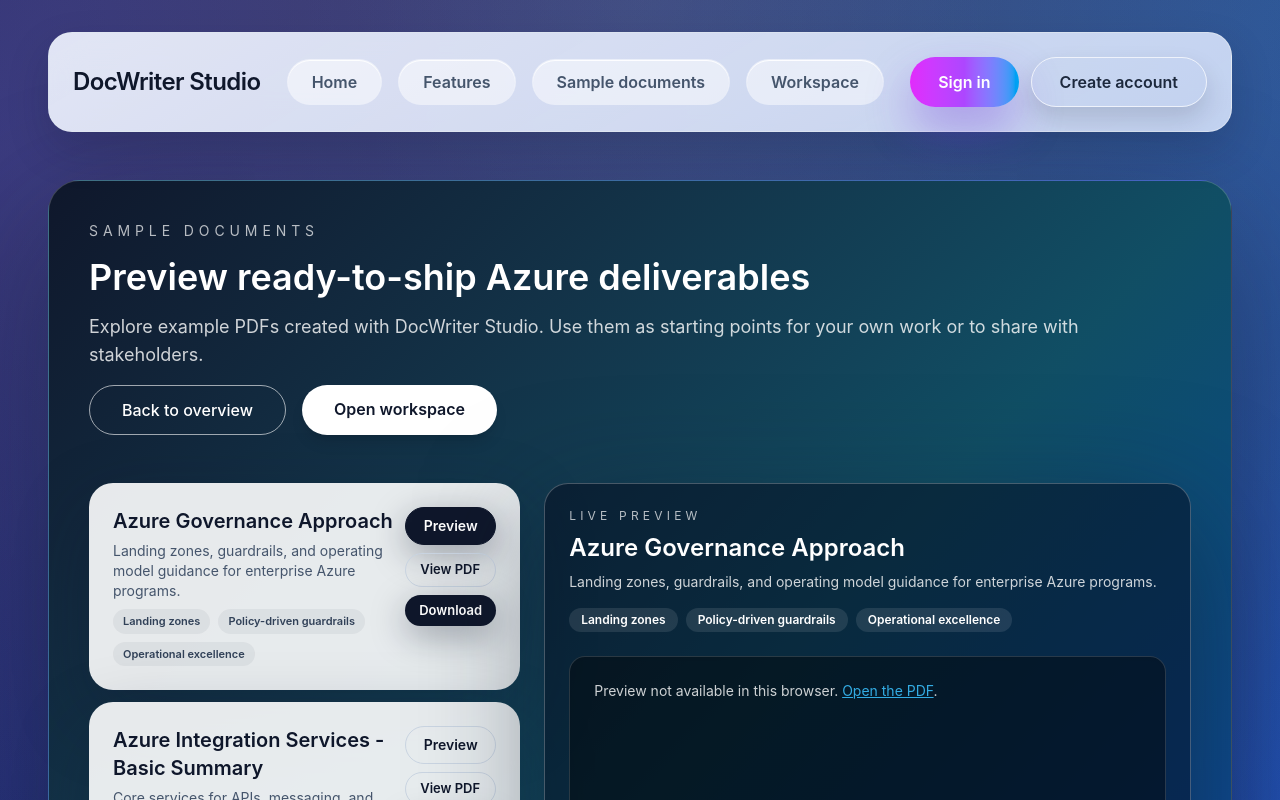
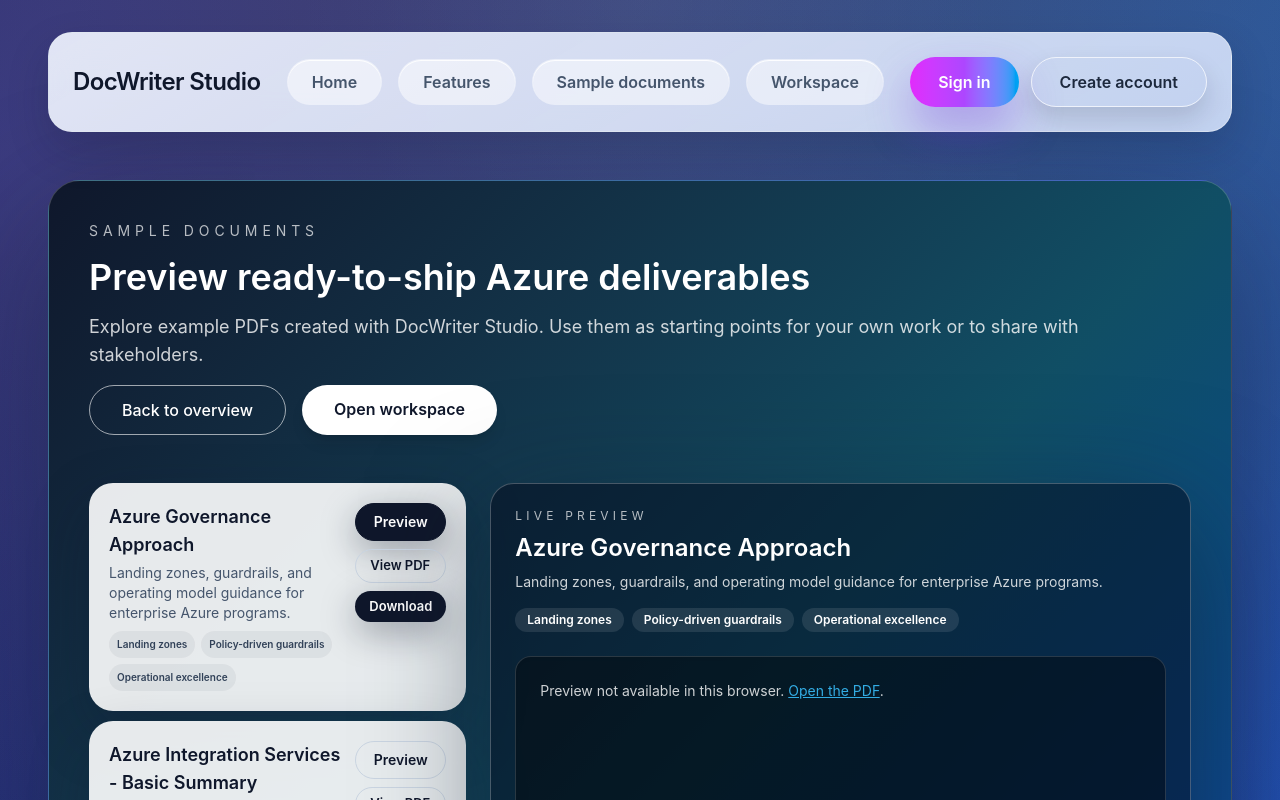
Before and after one commit to azure-way/aidocwriter, a Next.js app in the folder ui/: page /sample-documents in a window 1280 px wide. Shown: the top 800 px of the page. Built offline with nearby package versions, Linux system fonts and the light colour scheme; no server answers.

Commit message:
refactor: update batch sizes and token limits in Settings class; improve layout and styling in SampleDocumentsPage component

```diff
--- a/ui/src/app/sample-documents/page.tsx
+++ b/ui/src/app/sample-documents/page.tsx
@@ -52,17 +52,17 @@ export default function SampleDocumentsPage() {
         </div>
       </header>
 
-      <div className="grid gap-6 lg:grid-cols-[0.8fr_1.2fr]">
-        <div className="flex flex-col gap-3">
+      <div className="grid gap-6 lg:grid-cols-[0.7fr_1.3fr]">
+        <div className="flex flex-col gap-2.5 max-w-2xl">
           {documents.map((doc) => (
-            <article key={doc.slug} className="rounded-3xl bg-white/90 p-6 text-slate-900 shadow-[0_28px_75px_rgba(15,23,42,0.3)]">
-              <div className="flex flex-col gap-3 sm:flex-row sm:items-start sm:justify-between">
+            <article key={doc.slug} className="rounded-3xl bg-white/90 p-5 text-slate-900 shadow-[0_24px_60px_rgba(15,23,42,0.28)]">
+              <div className="flex flex-col gap-2.5 sm:flex-row sm:items-start sm:justify-between">
                 <div>
-                  <h2 className="text-xl font-semibold">{doc.title}</h2>
-                  <p className="mt-1.5 text-sm text-slate-600">{doc.summary}</p>
-                  <div className="mt-2 flex flex-wrap gap-2">
+                  <h2 className="text-lg font-semibold">{doc.title}</h2>
+                  <p className="mt-1 text-sm text-slate-600">{doc.summary}</p>
+                  <div className="mt-2 flex flex-wrap gap-1.5">
                     {doc.highlights.map((tag) => (
-                      <span key={tag} className="rounded-full bg-slate-900/5 px-2.5 py-1 text-[11px] font-semibold text-slate-700">
+                      <span key={tag} className="rounded-full bg-slate-900/5 px-2 py-[6px] text-[10px] font-semibold text-slate-700">
                         {tag}
                       </span>
                     ))}
```
Also changed, not shown: 1 other file (tests, documents, lock files or other folders).
